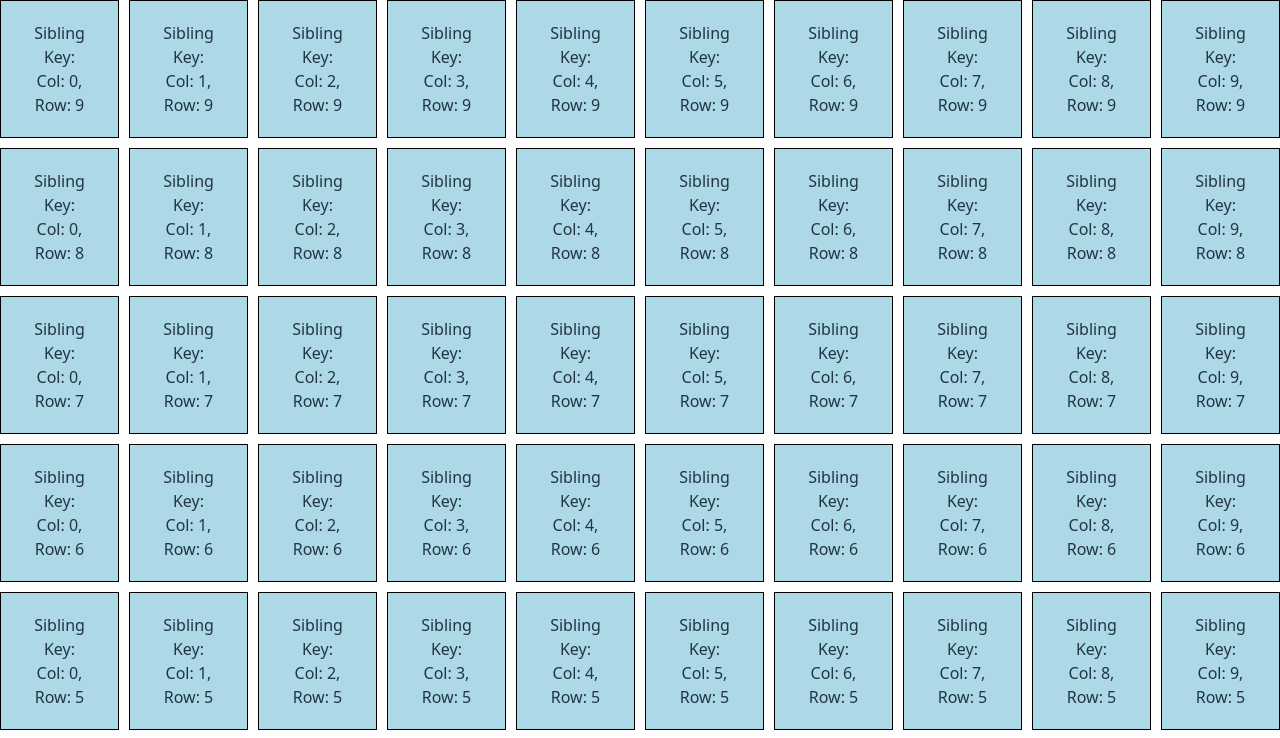
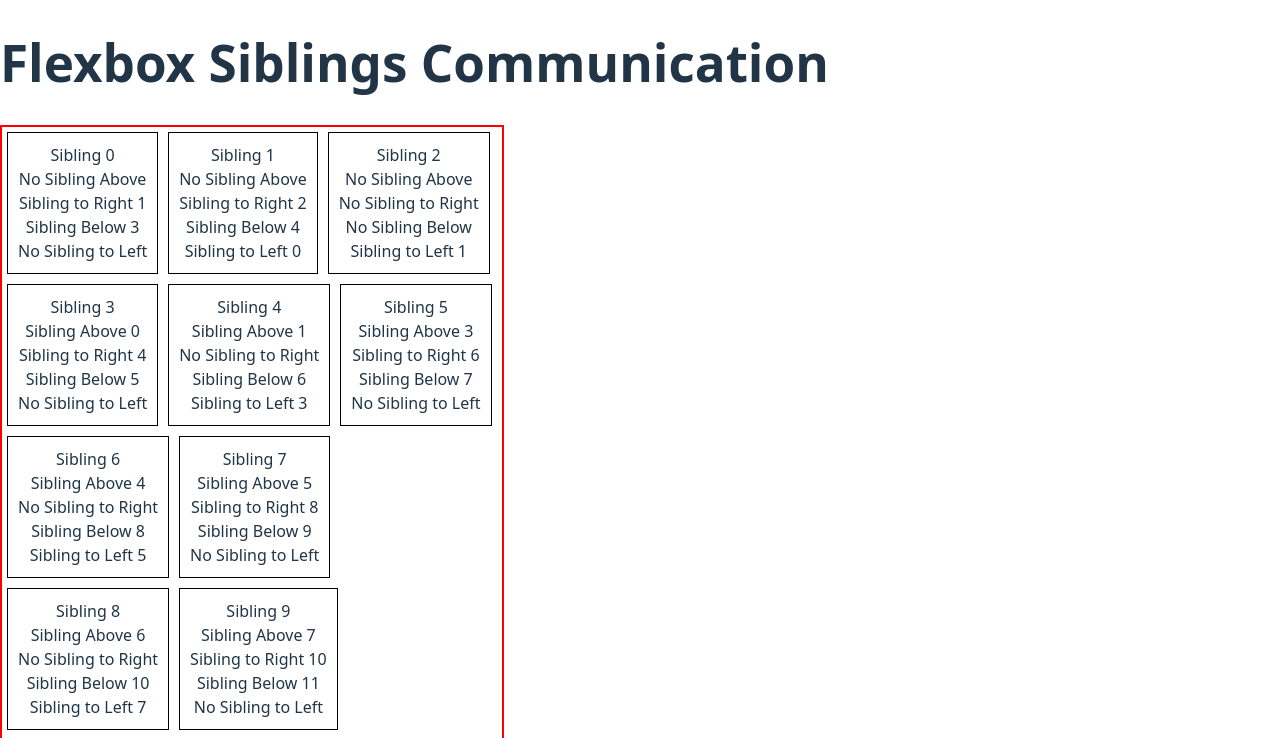
Before and after one commit to John-Harms/Web-Plotter, a React (Vite) app: page / in a window 1280 px wide. Shown: the top 738 px of the page. Built offline with nearby package versions, Linux system fonts and the light colour scheme.

Commit message:
Implemented RayCasting sibling detection

```diff
--- /dev/null
+++ b/components/FlexParent.jsx
@@ -0,0 +1,133 @@
+import React, { useState, useEffect, useRef, useLayoutEffect } from 'react';
+import SiblingComponent from './SiblingComponent';
+
+const FlexParent = () => {
+  const numberOfSiblings = 20;
+  const siblingRefs = useRef([]);
+  const [siblingPositions, setSiblingPositions] = useState([]);
+  const [siblingRelationships, setSiblingRelationships] = useState([]);
+  const [forceUpdate, setForceUpdate] = useState(0);
+
+  useEffect(() => {
+    siblingRefs.current = Array(numberOfSiblings).fill().map(() => React.createRef());
+    console.log("Refs created:", siblingRefs.current);
+    setForceUpdate(prevState => prevState + 1);
+  }, [numberOfSiblings]);
+
+  useLayoutEffect(() => {
+    const getPositions = () => {
+      if (!siblingRefs.current || siblingRefs.current.length === 0) return;
+
+      const allRefsAttached = siblingRefs.current.every(ref => ref.current !== null);
+
+      if (!allRefsAttached) {
+        console.log("Not all refs attached yet, rescheduling getPositions.");
+        requestAnimationFrame(getPositions);
+        return;
+      }
+
+      requestAnimationFrame(() => {
+        requestAnimationFrame(() => {
+          const positions = siblingRefs.current.map((ref, index) => {
+            const rect = ref.current.getBoundingClientRect();
+            console.log(`Simplified Sibling ${index} Rect:`, rect);
+            return { id: index, rect };
+          }).filter(pos => pos !== null);
+
+          if (positions.length === numberOfSiblings) {
+            setSiblingPositions(positions);
+            console.log("Simplified Sibling Positions updated:", positions);
+          } else {
+            console.log("Positions not fully retrieved, NOT updating state.");
+            requestAnimationFrame(getPositions);
+          }
+        });
+      });
+    };
+
+    getPositions();
+    window.addEventListener('resize', getPositions);
+    return () => window.removeEventListener('resize', getPositions);
+  }, [siblingRefs, forceUpdate]);
+
+
+  useEffect(() => {
+    console.log("Sibling Positions Input to Relationships:", siblingPositions);
+    if (siblingPositions.length === numberOfSiblings) {
+      const relationships = siblingPositions.map((siblingPos, index) => {
+        const neighbors = { top: null, right: null, bottom: null, left: null };
+        let closestRightSiblingDistance = Infinity;
+        let closestLeftSiblingDistance = Infinity;
+        let closestTopSiblingDistance = Infinity;
+        let closestBottomSiblingDistance = Infinity;
+
+        siblingPositions.forEach((otherSiblingPos) => {
+          if (otherSiblingPos.id === siblingPos.id) return;
+
+          const rect1 = siblingPos.rect;
+          const rect2 = otherSiblingPos.rect;
+
+          const centerX1 = rect1.left + rect1.width / 2;
+          const centerY1 = rect1.top + rect1.height / 2;
+
+
+          // Sibling to the Right
+          if (rect2.left > rect1.right && centerY1 >= rect2.top && centerY1 <= rect2.bottom) {
+            const distance = rect2.left - rect1.right;
+            if (distance < closestRightSiblingDistance) {
+              neighbors.right = otherSiblingPos.id;
+              closestRightSiblingDistance = distance;
+            }
+          }
+
+          // Sibling to the Left
+          if (rect2.right < rect1.left && centerY1 >= rect2.top && centerY1 <= rect2.bottom) {
+            const distance = rect1.left - rect2.right;
+            if (distance < closestLeftSiblingDistance) {
+              neighbors.left = otherSiblingPos.id;
+              closestLeftSiblingDistance = distance;
+            }
+          }
+
+          // Sibling Below
+          if (rect2.top > rect1.bottom && centerX1 >= rect2.left && centerX1 <= rect2.right) {
+            const distance = rect2.top - rect1.bottom;
+            if (distance < closestBottomSiblingDistance) {
+              neighbors.bottom = otherSiblingPos.id;
+              closestBottomSiblingDistance = distance;
+            }
+          }
+
+          // Sibling Above
+          if (rect2.bottom < rect1.top && centerX1 >= rect2.left && centerX1 <= rect2.right) {
+            const distance = rect1.top - rect2.bottom;
+            if (distance < closestTopSiblingDistance) {
+              neighbors.top = otherSiblingPos.id;
+              closestTopSiblingDistance = distance;
+            }
+          }
+        });
+        console.log(`Sibling ${index} Relationships (Raycasting):`, neighbors);
+        return { id: siblingPos.id, neighbors };
+      });
+      setSiblingRelationships(relationships);
+      console.log("Sibling Relationships State:", siblingRelationships);
+    }
+  }, [siblingPositions, numberOfSiblings]);
+
+
+  return (
+    <div style={{ display: 'flex', flexDirection: 'row', flexWrap: 'wrap', width: '500px', border: '2px solid red' }}>
+      {Array.from({ length: numberOfSiblings }).map((_, index) => (
+        <SiblingComponent
+          key={index}
+          id={index}
+          ref={siblingRefs.current[index]}
+          neighbors={siblingRelationships.find(rel => rel.id === index)?.neighbors || {}}
+        />
+      ))}
+    </div>
+  );
+};
+
+export default FlexParent;
--- /dev/null
+++ b/components/SiblingComponent.jsx
@@ -0,0 +1,33 @@
+import React, { forwardRef } from 'react';
+
+const SiblingComponent = forwardRef(({ id, neighbors }, ref) => {
+  const neighborStatus = {
+    top: neighbors.top !== null ? `Sibling Above ${neighbors.top}` : 'No Sibling Above',
+    right: neighbors.right !== null ? `Sibling to Right ${neighbors.right}` : 'No Sibling to Right',
+    bottom: neighbors.bottom !== null ? `Sibling Below ${neighbors.bottom}` : 'No Sibling Below',
+    left: neighbors.left !== null ? `Sibling to Left ${neighbors.left}` : 'No Sibling to Left',
+  };
+
+  return (
+    <div
+      ref={ref}
+      style={{
+        border: '1px solid black',
+        padding: '10px',
+        margin: '5px',
+        textAlign: 'center',
+      }}
+    >
+      Sibling {id}
+      <br />
+      {neighborStatus.top}<br />
+      {neighborStatus.right}<br />
+      {neighborStatus.bottom}<br />
+      {neighborStatus.left}
+    </div>
+  );
+});
+
+SiblingComponent.displayName = 'SiblingComponent';
+
+export default SiblingComponent;
--- a/src/App.css
+++ /dev/null
@@ -1,13 +0,0 @@
-.grid-container {
-  display: grid;
-  grid-template-columns: repeat(10, 1fr);
-  gap: 10px;
-  width: 100%;
-}
-
-.sibling-item {
-  background-color: lightblue;
-  border: 1px solid black;
-  padding: 20px;
-  text-align: center;
-}
--- a/src/App.jsx
+++ b/src/App.jsx
@@ -1,43 +1,13 @@
-import React, { useState } from 'react';
-import './App.css';
+import React from 'react';
+import FlexParent from '../components/FlexParent'; // Or the correct path to FlexParent
 
-const SiblingComponent = ({ columnIndex, rowIndex, key }) => {
+function App() {
   return (
-    <div className="sibling-item">
-      Sibling
-      <br />
-      Key: {key}
-      <br />
-      Col: {columnIndex}, Row: {rowIndex} {/* Optional: Displaying indices */}
+    <div>
+      <h1>Flexbox Siblings Communication</h1>
+      <FlexParent /> {/* Make sure this line is present and not commented out */}
     </div>
   );
-};
+}
 
-const GridContainer = () => {
-  const [numberOfSiblings, setNumberOfSiblings] = useState(100);
-
-  const siblings = Array.from({ length: numberOfSiblings }, (_, index) => {
-    // Calculate column and row index
-    const columnIndex = index % 10; // Column index (0, 1, 2, 3, 0, 1...)
-    const rowIndex = Math.floor((numberOfSiblings / 10) - .0001) - Math.floor(index / 10); // Row index (0, 0, 0, 0, 1, 1...)
-
-    // Create the key in "column,row" format
-    const key = `${columnIndex},${rowIndex}`;
-
-    return (
-      <SiblingComponent
-        key={key} // Set the generated key
-        columnIndex={columnIndex} // Optional: Pass column index as prop
-        rowIndex={rowIndex}     // Optional: Pass row index as prop
-      />
-    );
-  });
-
-  return (
-    <div className="grid-container">
-      {siblings}
-    </div>
-  );
-};
-
-export default GridContainer;
+export default App;
```
Also changed, not shown: src/App.module.css (added, +18 -0 lines).
